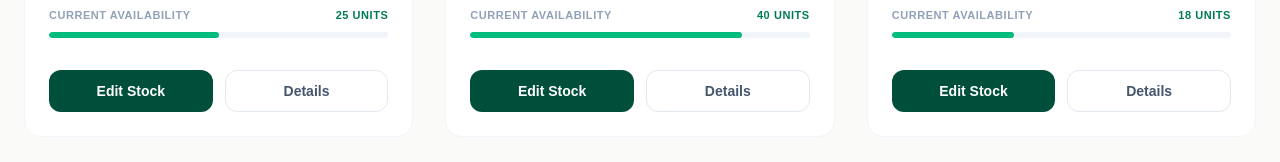
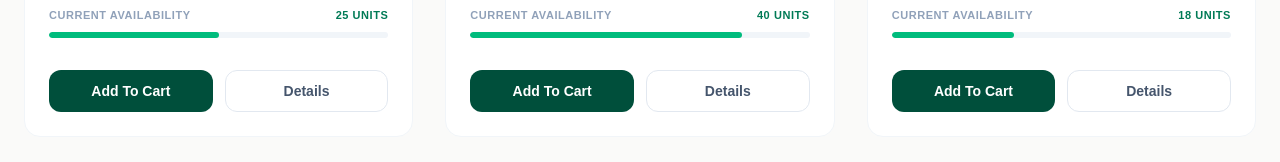
Before and after one commit to yasarahasini/plant-ventory, a Next.js app in the folder frontend/: page /plants in a window 1280 px wide. Shown: the part 700-862 px from the top of the page. Built offline with nearby package versions, Linux system fonts and the light colour scheme.

Commit message:
update pages

```diff
--- a/frontend/app/components/plantcard.tsx
+++ b/frontend/app/components/plantcard.tsx
@@ -81,7 +81,7 @@ export function PlantCard({ plant }: { plant: Plant }) {
 
         <div className="grid grid-cols-2 gap-3">
           <button className="bg-emerald-900 text-white py-2.5 rounded-xl font-bold text-sm hover:bg-emerald-800 active:scale-95 transition-all">
-            Edit Stock
+            Add To Cart
           </button>
           <button className="bg-white text-slate-600 border border-slate-200 py-2.5 rounded-xl font-bold text-sm hover:bg-slate-50 transition-all">
             Details
```
